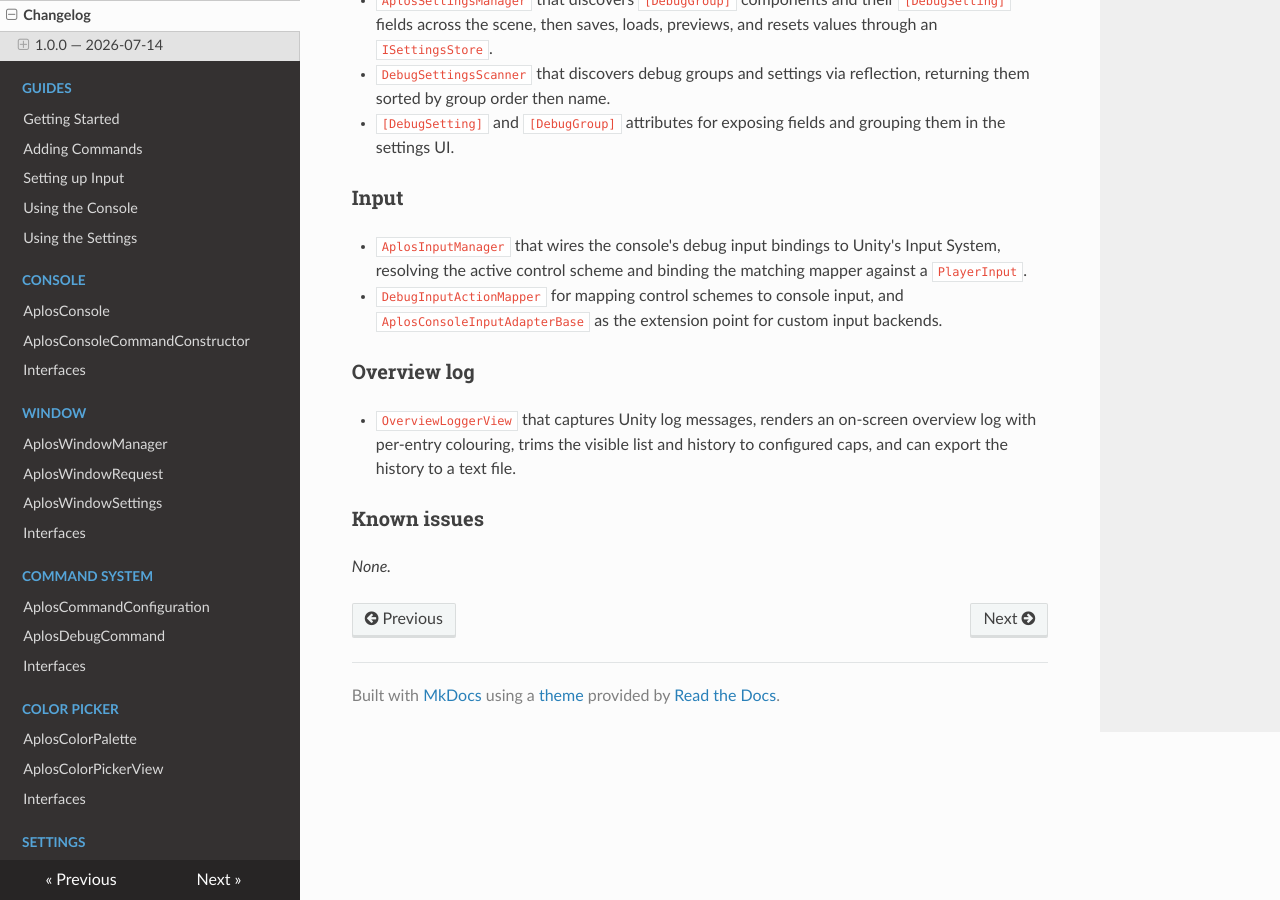
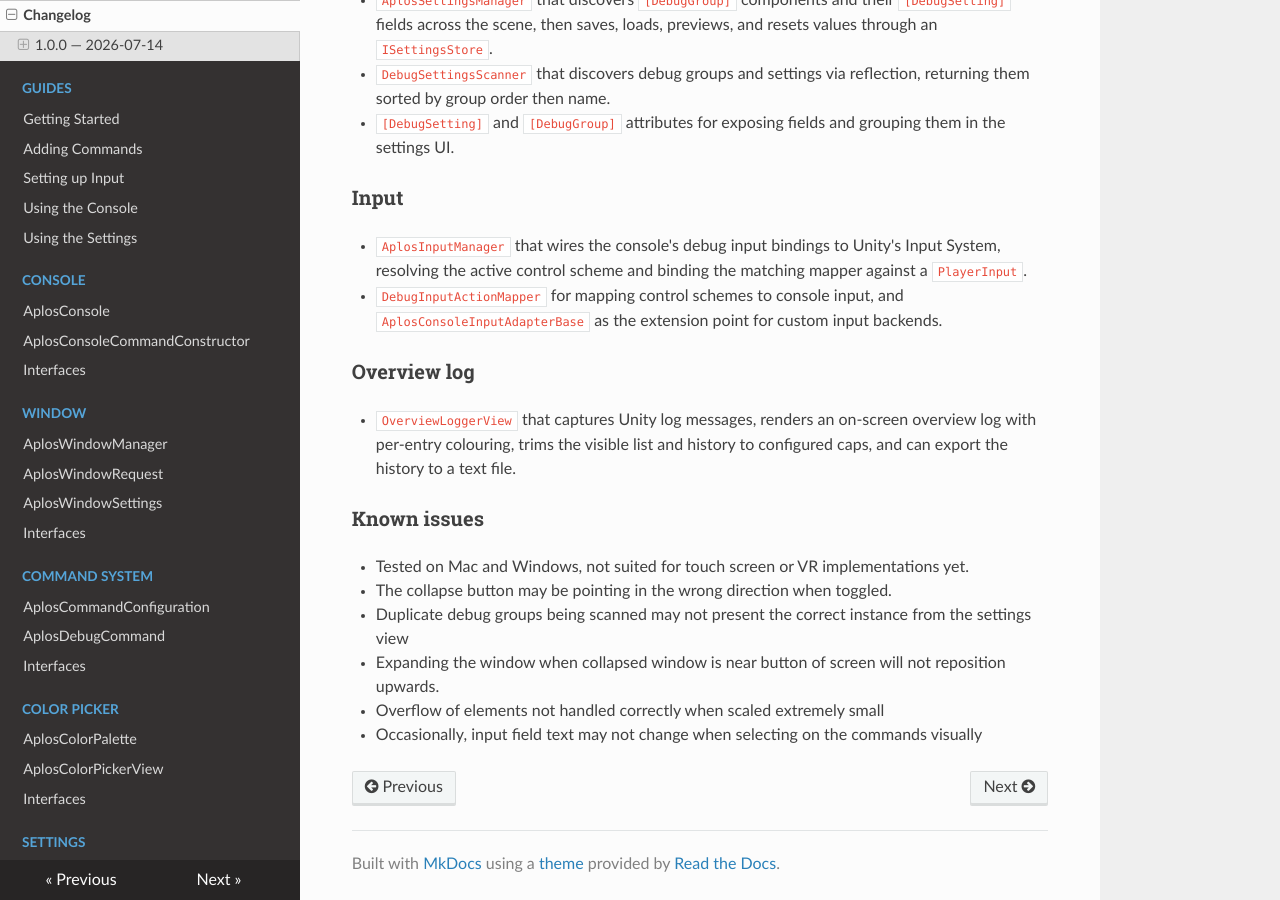
Before and after one commit to jChicote/aplos-console-documentation.github.io, an MkDocs documentation site: the page built from docs/changelog.md, in a window 1280 px wide and 900 px high, scrolled down 992 px. Built offline with MkDocs 1.6.1, drawn with Linux system fonts in a browser that asks for light colours; nearby versions of some CDN libraries.

Commit message:
Update changelog.md

```diff
--- a/docs/changelog.md
+++ b/docs/changelog.md
@@ -43,4 +43,9 @@ First public release of Aplos Console, an in-game developer console for Unity.
 
 ### Known issues
 
-_None._
+- Tested on Mac and Windows, not suited for touch screen or VR implementations yet.
+- The collapse button may be pointing in the wrong direction when toggled.
+- Duplicate debug groups being scanned may not present the correct instance from the settings view
+- Expanding the window when collapsed window is near button of screen will not reposition upwards.
+- Overflow of elements not handled correctly when scaled extremely small
+- Occasionally, input field text may not change when selecting on the commands visually
```
